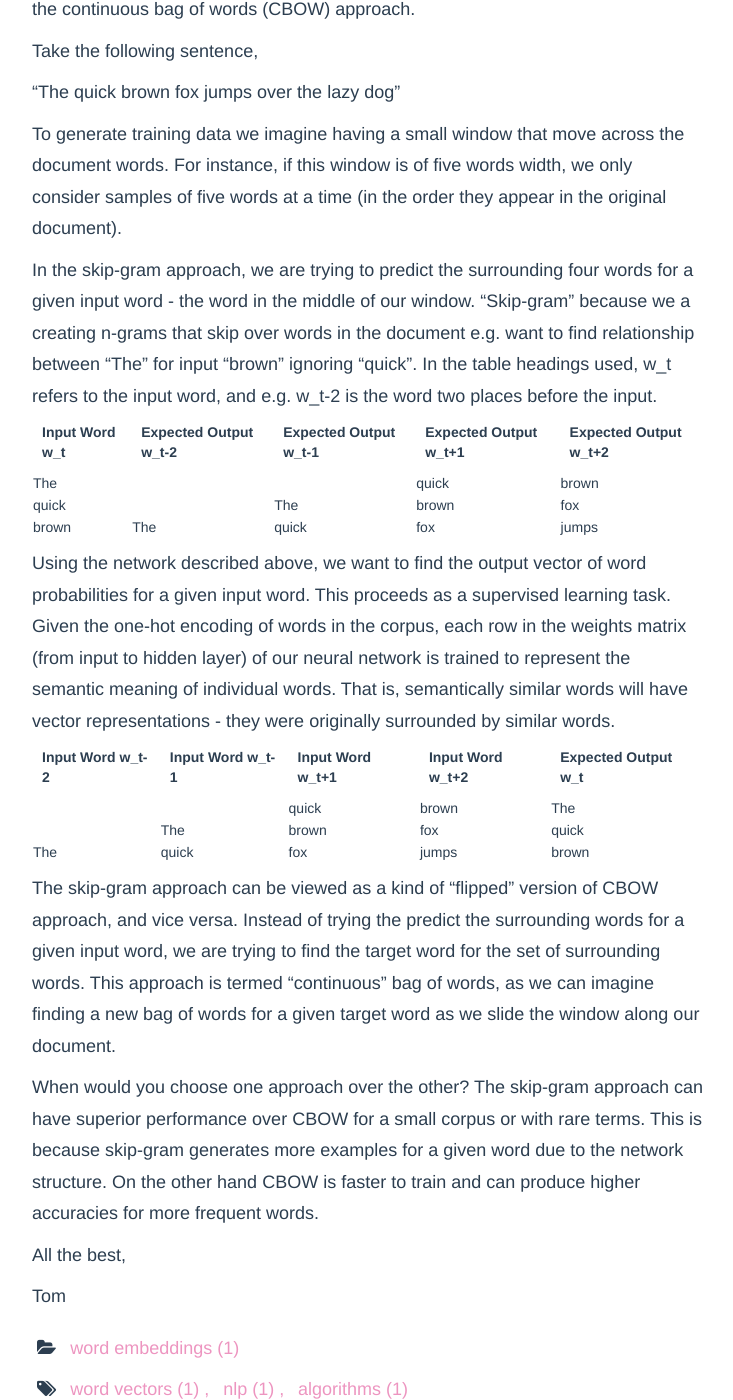
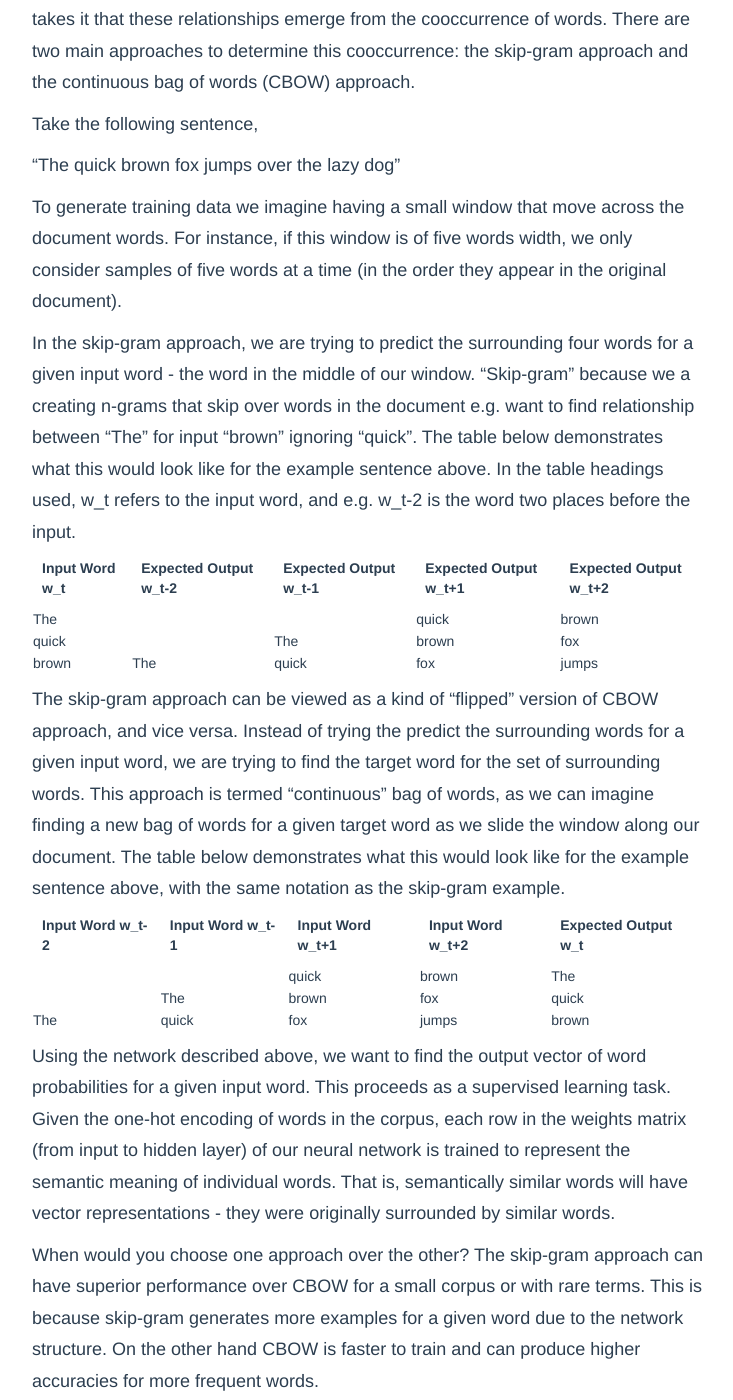
Before and after one commit to tpgmartin/tpgmartin.github.io, a Jekyll site: the page built from _posts/2018-04-14-word-embeddings-with-word2vec.md, in a window 1280 px wide and 1400 px high, scrolled down 1782 px. Shown: the whole window, without its empty margins (272-1005 px from the left). Built offline with Jekyll 4.4.1, drawn with Linux system fonts in a browser that asks for light colours; comment, search, counter and statistics services are not loaded; some of the changed text lies outside the part shown.

Commit message:
Update post

```diff
--- a/_posts/2018-04-14-word-embeddings-with-word2vec.md
+++ b/_posts/2018-04-14-word-embeddings-with-word2vec.md
@@ -17,6 +17,8 @@
 Syntactic: relating to the spelling/structure of a word e.g. plural vs singular
 
 We will cover the fundamental concepts behind it, how it works, and some competing algorithms.
+
+The reading for this blog post came from a combination of ["Natural Language Processing in Action"](https://www.manning.com/books/natural-language-processing-in-action) and the original research papers by Tomas Mikolov et al.
 
 ## Fundamentals
 
@@ -45,7 +47,7 @@
 
 To generate training data we imagine having a small window that move across the document words. For instance, if this window is of five words width, we only consider samples of five words at a time (in the order they appear in the original document).
 
-In the skip-gram approach, we are trying to predict the surrounding four words for a given input word - the word in the middle of our window. "Skip-gram" because we a creating n-grams that skip over words in the document e.g. want to find relationship between "The" for input "brown" ignoring "quick". In the table headings used, w_t refers to the input word, and e.g. w_t-2 is the word two places before the input.
+In the skip-gram approach, we are trying to predict the surrounding four words for a given input word - the word in the middle of our window. "Skip-gram" because we a creating n-grams that skip over words in the document e.g. want to find relationship between "The" for input "brown" ignoring "quick". The table below demonstrates what this would look like for the example sentence above. In the table headings used, w_t refers to the input word, and e.g. w_t-2 is the word two places before the input.
 
 | Input Word w_t | Expected Output w_t-2 | Expected Output w_t-1 | Expected Output w_t+1 | Expected Output w_t+2 |
 | -------------- | --------------------- | --------------------- | --------------------- | --------------------- |
@@ -53,7 +55,7 @@
 | quick | | The | brown | fox |
 | brown | The | quick | fox | jumps |
 
-Using the network described above, we want to find the output vector of word probabilities for a given input word. This proceeds as a supervised learning task. Given the one-hot encoding of words in the corpus, each row in the weights matrix (from input to hidden layer) of our neural network is trained to represent the semantic meaning of individual words. That is, semantically similar words will have vector representations - they were originally surrounded by similar words.
+The skip-gram approach can be viewed as a kind of "flipped" version of CBOW approach, and vice versa. Instead of trying the predict the surrounding words for a given input word, we are trying to find the target word for the set of surrounding words. This approach is termed "continuous" bag of words, as we can imagine finding a new bag of words for a given target word as we slide the window along our document. The table below demonstrates what this would look like for the example sentence above, with the same notation as the skip-gram example.
 
 | Input Word w_t-2 | Input Word w_t-1 | Input Word w_t+1 | Input Word w_t+2 | Expected Output w_t |
 | ---------------- | ---------------- | ---------------- | ---------------- | ------------------- |
@@ -61,7 +63,8 @@
 |  | The | brown | fox | quick |
 | The | quick | fox | jumps | brown |
 
-The skip-gram approach can be viewed as a kind of "flipped" version of CBOW approach, and vice versa. Instead of trying the predict the surrounding words for a given input word, we are trying to find the target word for the set of surrounding words. This approach is termed "continuous" bag of words, as we can imagine finding a new bag of words for a given target word as we slide the window along our document.
+
+Using the network described above, we want to find the output vector of word probabilities for a given input word. This proceeds as a supervised learning task. Given the one-hot encoding of words in the corpus, each row in the weights matrix (from input to hidden layer) of our neural network is trained to represent the semantic meaning of individual words. That is, semantically similar words will have vector representations - they were originally surrounded by similar words.
 
 When would you choose one approach over the other? The skip-gram approach can have superior performance over CBOW for a small corpus or with rare terms. This is because skip-gram generates more examples for a given word due to the network structure. On the other hand CBOW is faster to train and can produce higher accuracies for more frequent words.
 
```
